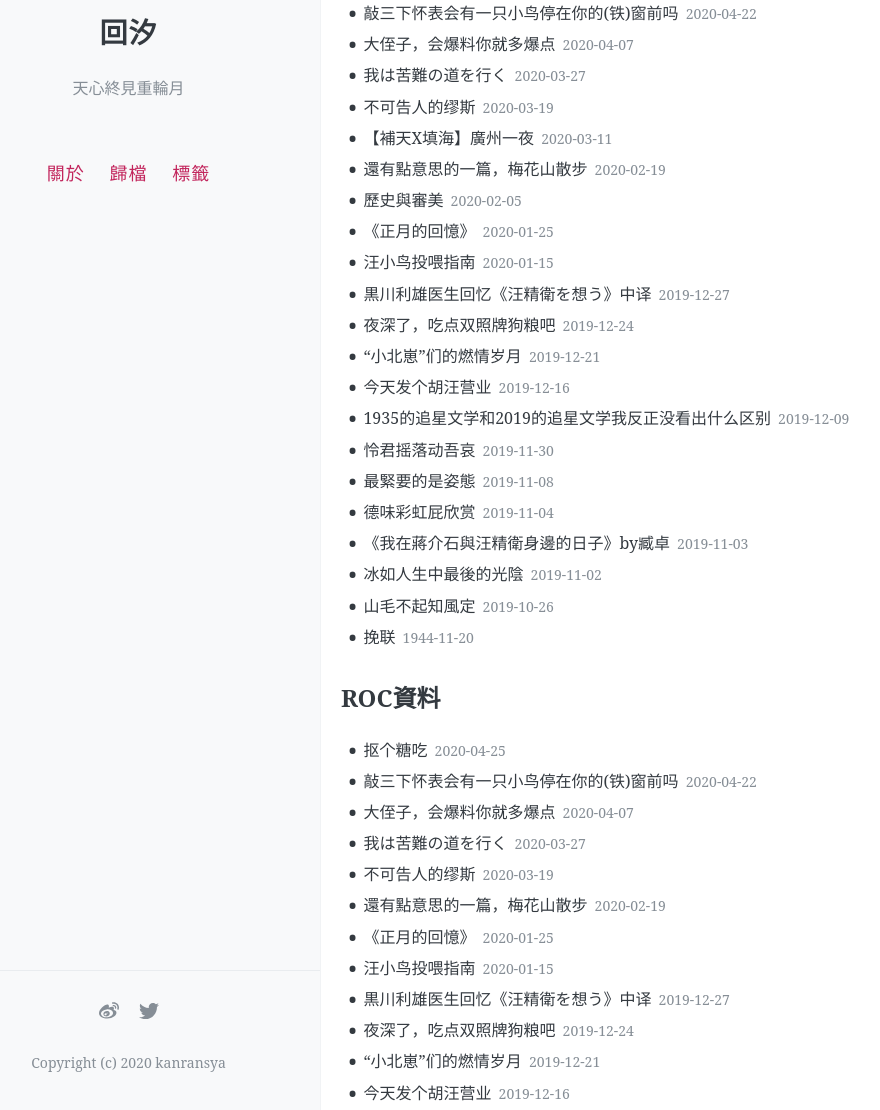
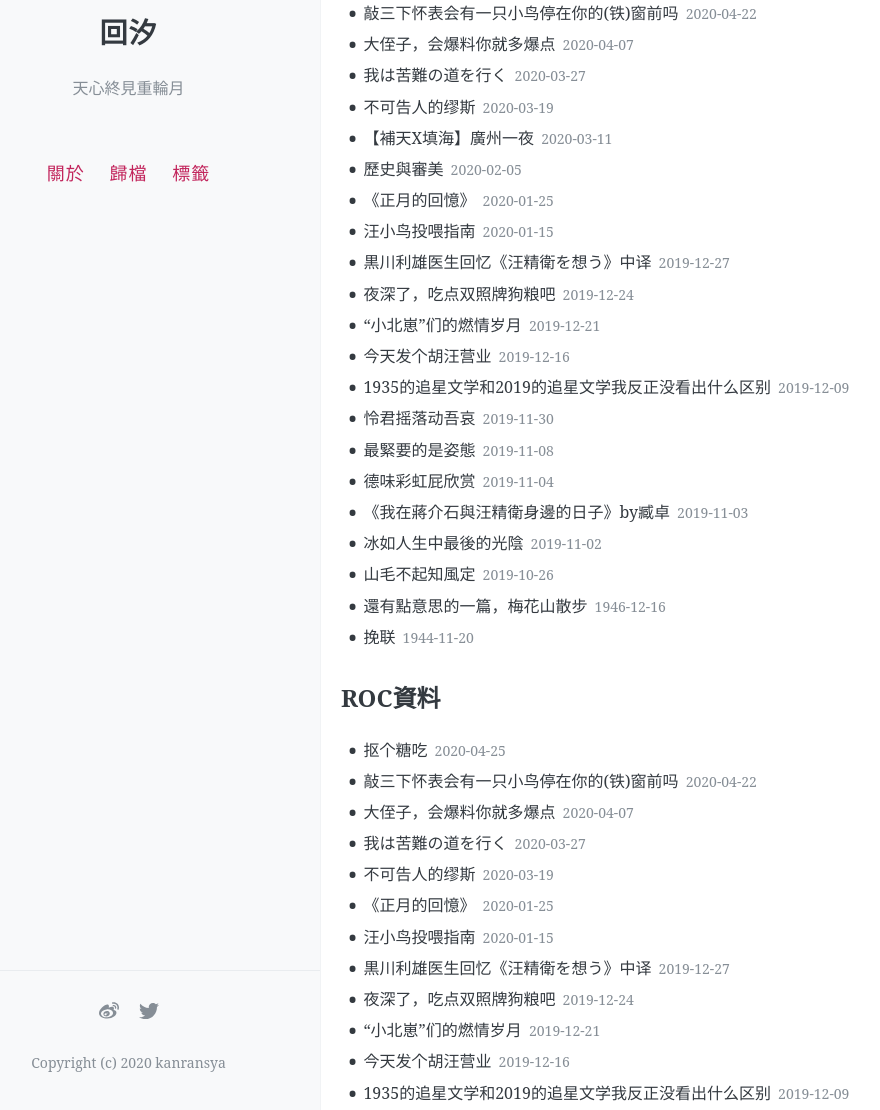
Before and after one commit to kanransya/nami-jetcoaster, a Jekyll site: the page built from tags/index.html, in a window 1280 px wide and 1400 px high. Shown: the part 290-1400 px from the top of the window, without its empty margins (63-943 px from the left). Built offline with Jekyll 4.4.1, drawn with Linux system fonts in a browser that asks for light colours; comment, search, counter and statistics services are not loaded; some of the changed text lies outside the part shown.

Commit message:
Update 2020-02-19-meihuashanwalking.md

```diff
--- a/_posts/2020-02-19-meihuashanwalking.md
+++ b/_posts/2020-02-19-meihuashanwalking.md
@@ -1,7 +1,7 @@
 ---
 layout: post
 title: 還有點意思的一篇，梅花山散步
-date: 2020-02-19 03:13:21
+date: 1946-12-16 03:13:21
 author: 司馬訏
 tags: [汪兆銘,ROC資料]
 
```
